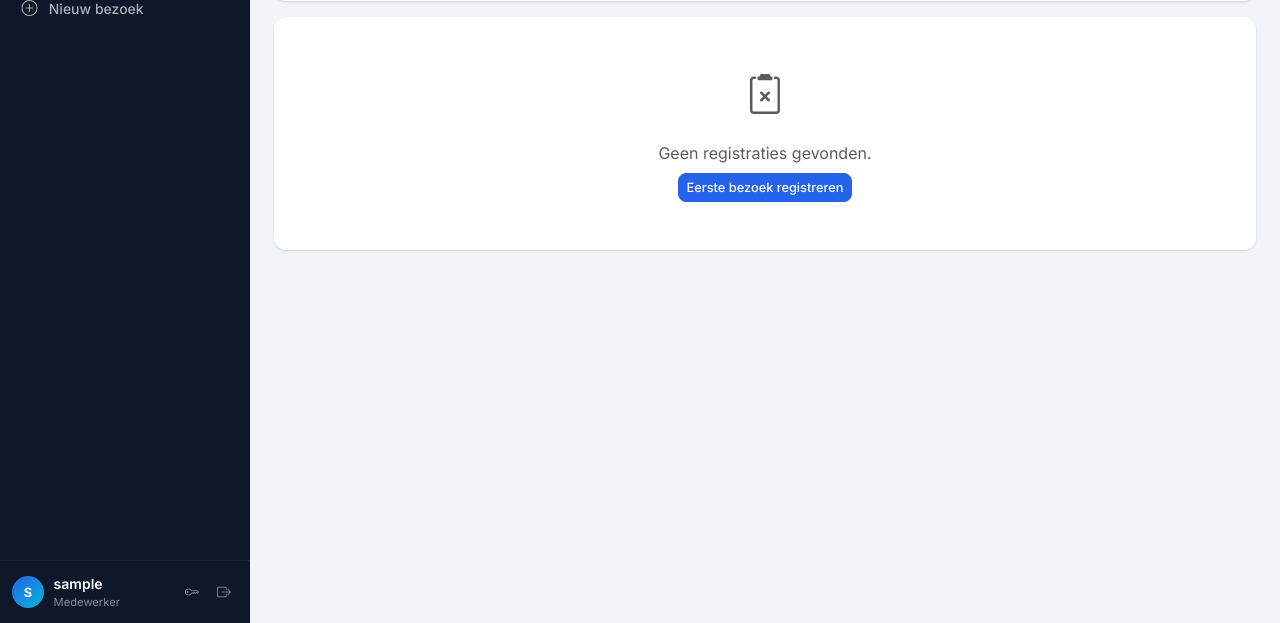
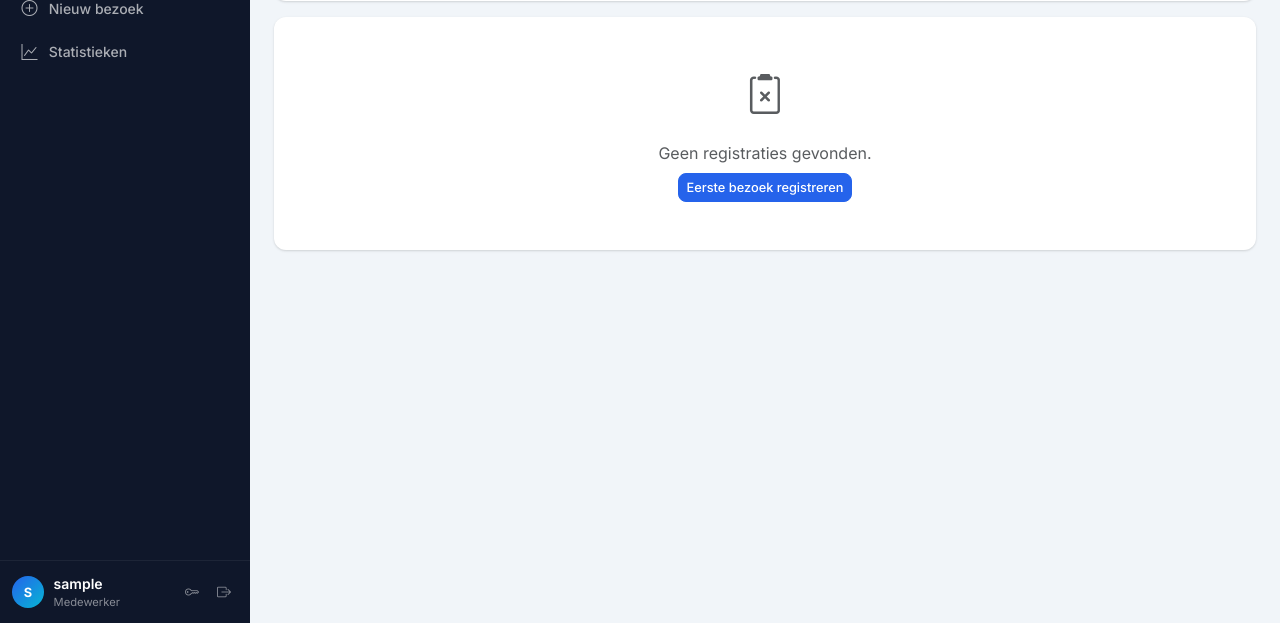
Before and after one commit to mark-vandenbroeck/Digidokters, a Flask app: page /registraties in a window 1280 px wide. Shown: the part 177-800 px from the top of the page. Run offline with Flask 3, Linux system fonts and the light colour scheme; the visitor is signed in with stand-in values (Sample User, id 1); data that the repository does not hold is empty.

Commit message:
Maak stats beschikbaar voor iedereen

```diff
--- a/routes/stats.py
+++ b/routes/stats.py
@@ -7,7 +7,6 @@ from models.registration import Registration
 from models.digidokter import Digidokter
 from models.age_category import AgeCategory
 from models.device import Device
-from utils.decorators import admin_required
 
 stats_bp = Blueprint('stats', __name__)
 
--- a/templates/base.html
+++ b/templates/base.html
@@ -74,6 +74,11 @@
                 <i class="bi bi-plus-circle"></i>
                 <span>Nieuw bezoek</span>
             </a>
+            <a href="{{ url_for('stats.overzicht') }}"
+               class="dd-nav-link {% if request.endpoint == 'stats.overzicht' %}active{% endif %}">
+                <i class="bi bi-graph-up"></i>
+                <span>Statistieken</span>
+            </a>
 
             {% if current_user.is_beheerder() %}
             <!-- Beheer -->
@@ -110,11 +115,6 @@
                class="dd-nav-link {% if request.endpoint == 'ie.exporteer' %}active{% endif %}">
                 <i class="bi bi-cloud-download"></i>
                 <span>Exporteren</span>
-            </a>
-            <a href="{{ url_for('stats.overzicht') }}"
-               class="dd-nav-link {% if request.endpoint == 'stats.overzicht' %}active{% endif %}">
-                <i class="bi bi-graph-up"></i>
-                <span>Statistieken</span>
             </a>
             {% endif %}
         </nav>
```
